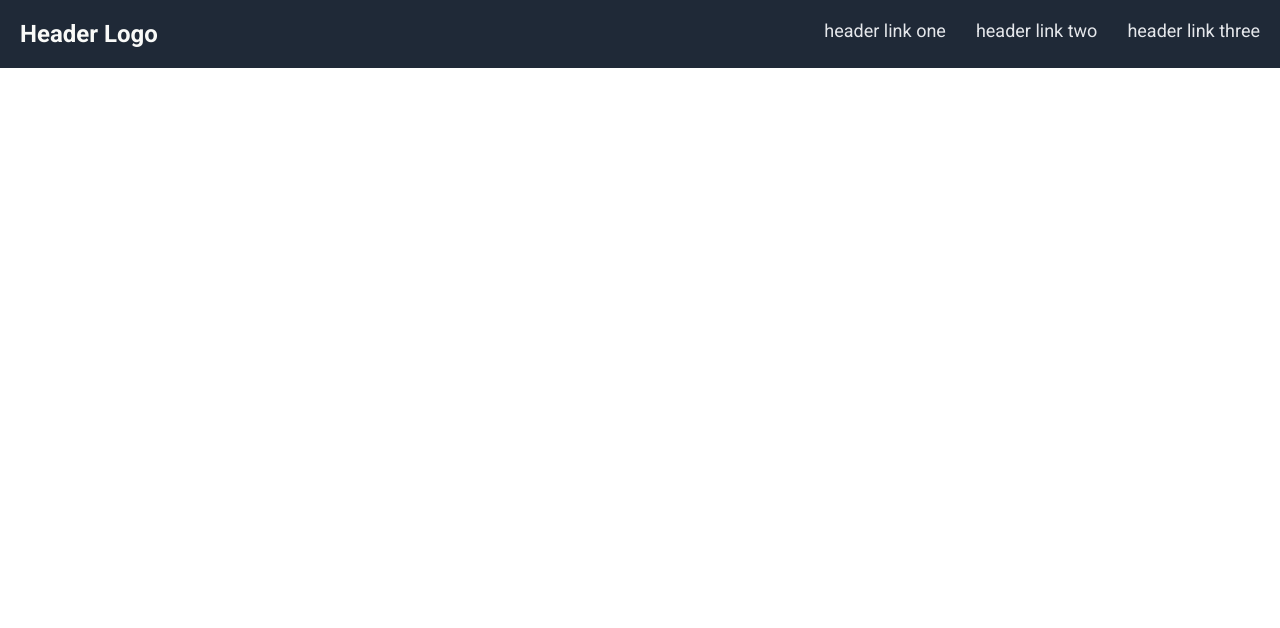
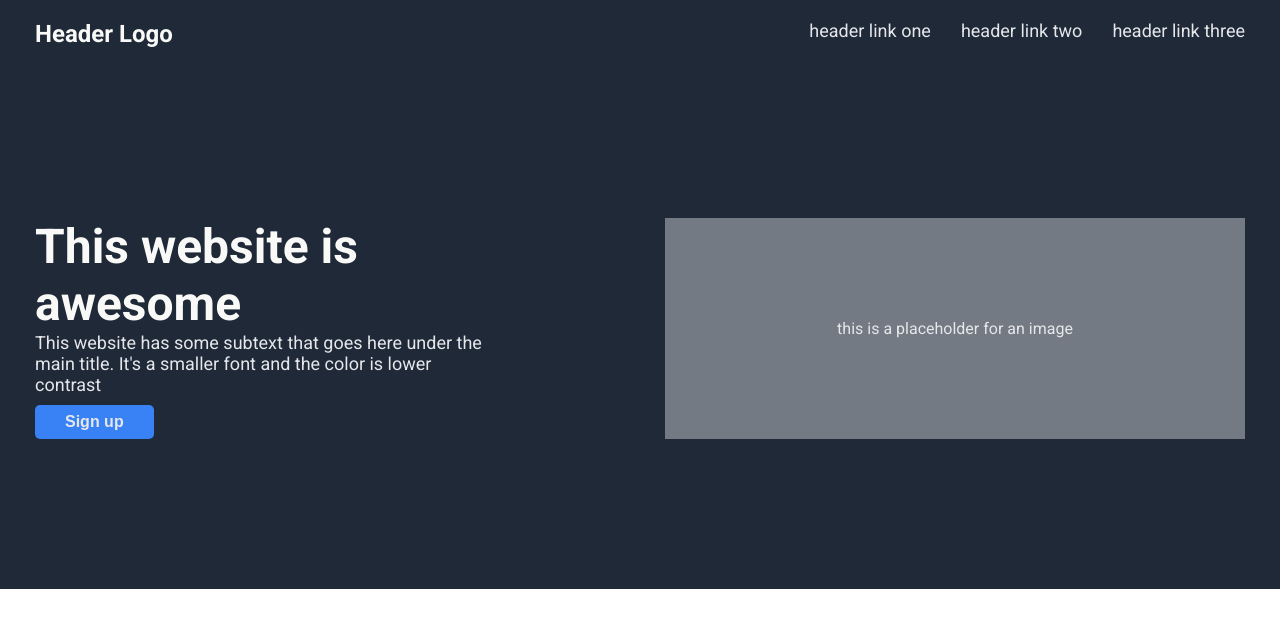
Before and after one commit to epmbe/landing-page, a plain HTML site: page index.html in a window 1280 px wide. Drawn offline with Linux system fonts and the light colour scheme.

Commit message:
Add and style a hero section

```diff
--- a/index.html
+++ b/index.html
@@ -23,5 +23,19 @@
         </ul>
       </div>
     </div>
+
+    <div class="hero-container">
+      <div class="hero">
+        <div class="hero-left">
+          <h1 class="hero-main-text">This website is awesome</h1>
+          <p class="hero-secondary-text">
+            This website has some subtext that goes here under the main title.
+            It's a smaller font and the color is lower contrast
+          </p>
+          <button>Sign up</button>
+        </div>
+        <div class="hero-right">this is a placeholder for an image</div>
+      </div>
+    </div>
   </body>
 </html>
--- a/style.css
+++ b/style.css
@@ -23,7 +23,7 @@ ul {
 }
 
 .header {
-  width: 1500px;
+  width: 1250px;
   display: flex;
   justify-content: space-between;
   padding: 20px;
@@ -40,3 +40,59 @@ ul {
   color: #e5e7eb;
   text-decoration: none;
 }
+
+/* Styles for hero */
+
+.hero-container {
+  background-color: #1f2937;
+  display: flex;
+  justify-content: center;
+}
+
+.hero {
+  width: 1250px;
+  display: flex;
+  justify-content: space-between;
+  padding: 150px 20px;
+  gap: 50px;
+}
+
+.hero-main-text {
+  color: #f9faf8;
+  font-weight: bold;
+  font-size: 48px;
+}
+
+.hero-secondary-text {
+  font-size: 18px;
+  color: #e5e7eb;
+}
+
+.hero-left,
+.hero-right {
+  flex: 1;
+}
+
+.hero-left h1,
+.hero-left p {
+  width: 450px;
+}
+
+.hero-right {
+  background-color: #737a83;
+  display: flex;
+  justify-content: center;
+  align-items: center;
+  color: #e5e7eb;
+}
+
+button {
+  background-color: #3882f6;
+  color: #e5e7eb;
+  font-weight: bold;
+  border: none;
+  border-radius: 5px;
+  font-size: 16px;
+  padding: 8px 30px;
+  margin-top: 10px;
+}
```
